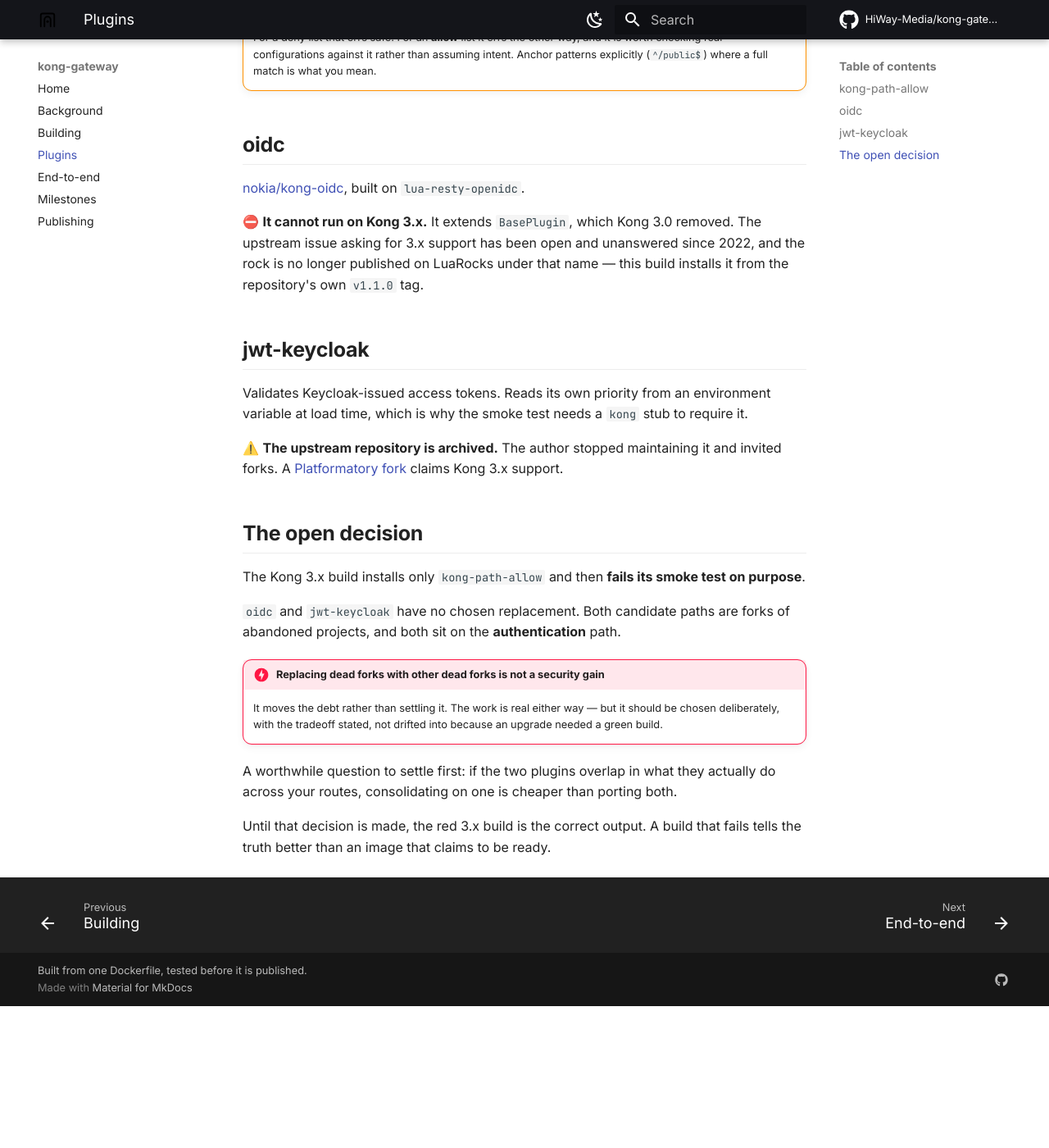
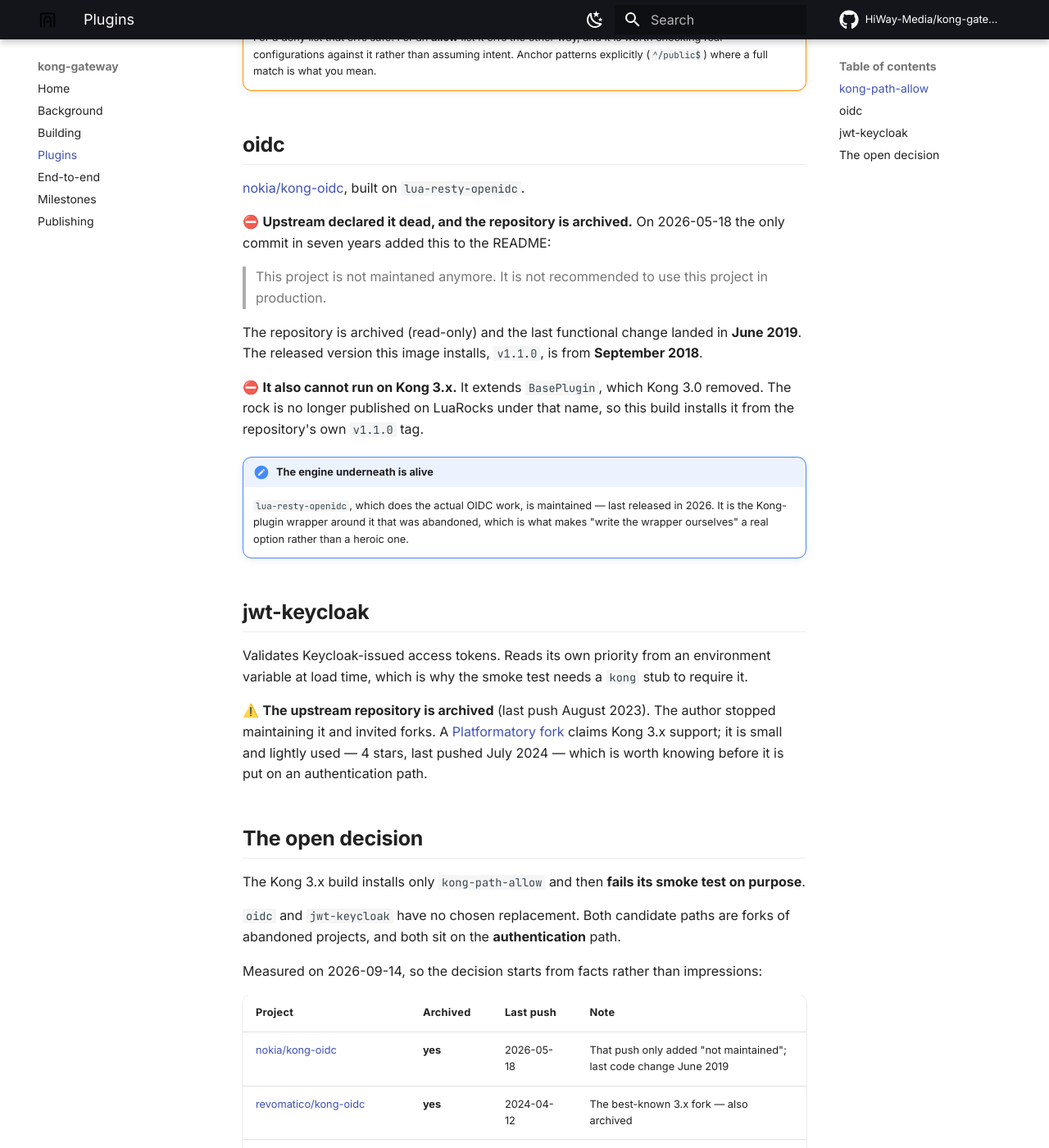
Before and after one commit to HiWay-Media/kong-gateway, an MkDocs documentation site: the page built from docs/plugins.md, in a window 1280 px wide and 1400 px high, scrolled down 838 px. Shown: the whole window at 82% size. Built offline with MkDocs 1.6.1 and Material for MkDocs 9.7.7, drawn with Linux system fonts in a browser that asks for light colours; comment, search, counter and statistics services are not loaded; before the commit the page ends 2065 px from its top, so only the background shows below that; some of the changed text lies outside the part shown.

Commit message:
docs: oidc is not "dormant since 2022" — upstream archived it and says not to use it in production
⛔ The claim in these docs was too mild, and wrong by four years. Measured today: nokia/kong-oidc is
ARCHIVED, and its README — in the only commit it received in seven years, 2026-05-18 — says "This
project is not maintaned anymore. It is not recommended to use this project in production." The last
functional change is June 2019; the version this image installs, v1.1.0, is from September 2018.

⭐ And the best-known Kong 3.x fork, revomatico/kong-oidc, is archived too. The pattern is worth
naming rather than rediscovering per candidate: the plugin WRAPPERS keep being abandoned, while
lua-resty-openidc — the library both of them wrap, which does the actual OIDC work — is maintained
and was released this month. A fork of a dead wrapper inherits the same fate. A thin wrapper written
here, over a maintained library, does not — which turns "write it ourselves" from a heroic option
into a plausible one, and plugins/ has been sitting empty for exactly that.

✅ Added the candidates for M3 as a table with archived state and last push, so the decision starts
from measurements instead of impressions. No decision made: it is still the service owner's, and
still sits on the authentication path. (v1.3.2)

```diff
--- a/docs/plugins.md
+++ b/docs/plugins.md
@@ -29,18 +29,32 @@
 
 [nokia/kong-oidc](https://github.com/nokia/kong-oidc), built on `lua-resty-openidc`.
 
-⛔ **It cannot run on Kong 3.x.** It extends `BasePlugin`, which Kong 3.0 removed. The upstream issue
-asking for 3.x support has been open and unanswered since 2022, and the rock is no longer published
-on LuaRocks under that name — this build installs it from the repository's own `v1.1.0` tag.
+⛔ **Upstream declared it dead, and the repository is archived.** On 2026-05-18 the only commit in
+seven years added this to the README:
+
+> This project is not maintaned anymore. It is not recommended to use this project in production.
+
+The repository is archived (read-only) and the last functional change landed in **June 2019**. The
+released version this image installs, `v1.1.0`, is from **September 2018**.
+
+⛔ **It also cannot run on Kong 3.x.** It extends `BasePlugin`, which Kong 3.0 removed. The rock is
+no longer published on LuaRocks under that name, so this build installs it from the repository's own
+`v1.1.0` tag.
+
+!!! note "The engine underneath is alive"
+    `lua-resty-openidc`, which does the actual OIDC work, is maintained — last released in 2026. It
+    is the Kong-plugin wrapper around it that was abandoned, which is what makes "write the wrapper
+    ourselves" a real option rather than a heroic one.
 
 ## jwt-keycloak
 
 Validates Keycloak-issued access tokens. Reads its own priority from an environment variable at load
 time, which is why the smoke test needs a `kong` stub to require it.
 
-⚠️ **The upstream repository is archived.** The author stopped maintaining it and invited forks. A
-[Platformatory fork](https://github.com/Platformatory/kong-plugin-jwt-keycloak) claims Kong 3.x
-support.
+⚠️ **The upstream repository is archived** (last push August 2023). The author stopped maintaining
+it and invited forks. A [Platformatory fork](https://github.com/Platformatory/kong-plugin-jwt-keycloak)
+claims Kong 3.x support; it is small and lightly used — 4 stars, last pushed July 2024 — which is
+worth knowing before it is put on an authentication path.
 
 ## The open decision
 
@@ -48,6 +62,20 @@
 
 `oidc` and `jwt-keycloak` have no chosen replacement. Both candidate paths are forks of abandoned
 projects, and both sit on the **authentication** path.
+
+Measured on 2026-09-14, so the decision starts from facts rather than impressions:
+
+| Project | Archived | Last push | Note |
+|---|---|---|---|
+| [nokia/kong-oidc](https://github.com/nokia/kong-oidc) | **yes** | 2026-05-18 | That push only added "not maintained"; last code change June 2019 |
+| [revomatico/kong-oidc](https://github.com/revomatico/kong-oidc) | **yes** | 2024-04-12 | The best-known 3.x fork — also archived |
+| [zmartzone/lua-resty-openidc](https://github.com/zmartzone/lua-resty-openidc) | no | 2026-09-05 | The engine both of them wrap. Maintained |
+| [gbbirkisson/kong-plugin-jwt-keycloak](https://github.com/gbbirkisson/kong-plugin-jwt-keycloak) | **yes** | 2023-08-14 | Author invited forks |
+| [Platformatory/…-jwt-keycloak](https://github.com/Platformatory/kong-plugin-jwt-keycloak) | no | 2024-07-25 | 4 stars, 1 fork |
+
+The pattern is worth naming: the *plugin wrappers* keep being abandoned, while the *library* they
+wrap stays maintained. A fork of a dead wrapper inherits the same fate; a thin wrapper written here,
+over a maintained library, does not.
 
 !!! danger "Replacing dead forks with other dead forks is not a security gain"
     It moves the debt rather than settling it. The work is real either way — but it should be chosen
```
Also changed, not shown: AGENTS.md (+2 -1 lines), CHANGELOG.md (+16 -0 lines), README.md (+1 -1 lines), docs/milestones.md (+3 -1 lines), 1 other file.
